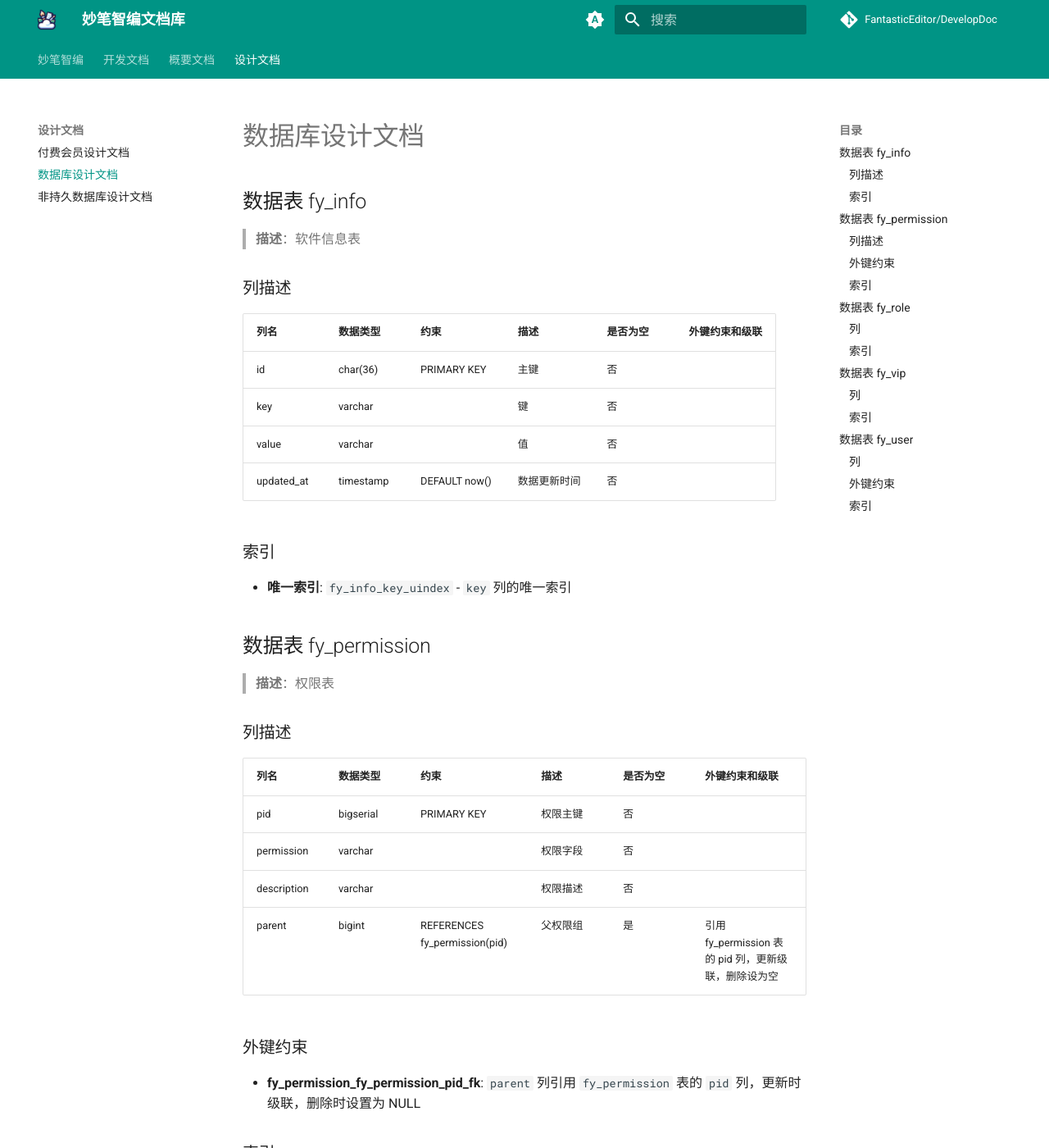
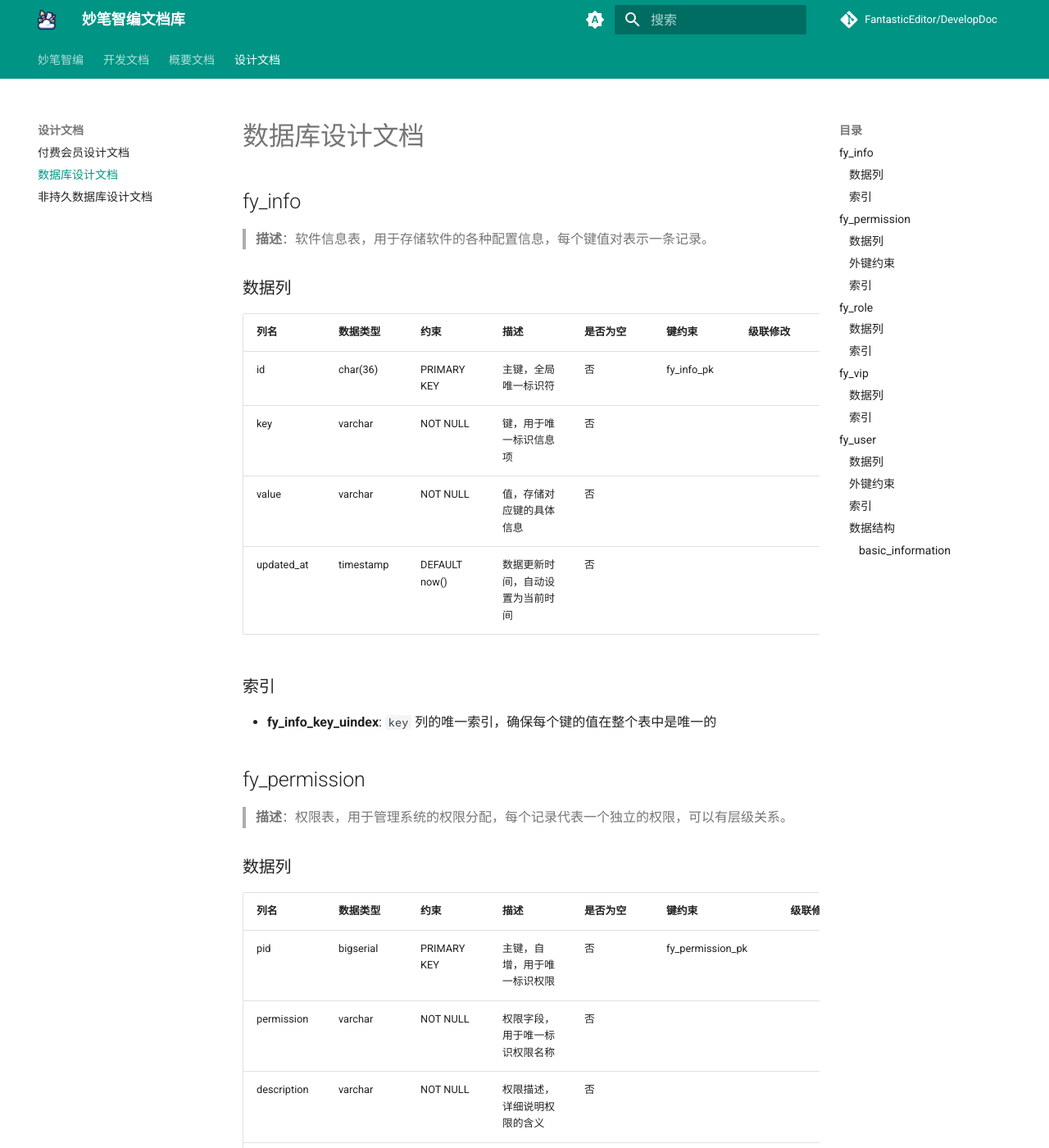
Before and after one commit to fantastic-editor/DevelopDoc, an MkDocs documentation site: the page built from docs/设计文档/数据库设计文档.md, in a window 1280 px wide and 1400 px high. Shown: the whole window at 82% size. Built offline with MkDocs 1.6.1 and Material for MkDocs 9.7.7, drawn with Linux system fonts in a browser that asks for light colours; comment, search, counter and statistics services are not loaded; some of the changed text lies outside the part shown.

Commit message:
更新数据库文档

````diff
--- a/docs/设计文档/数据库设计文档.md
+++ b/docs/设计文档/数据库设计文档.md
@@ -1,34 +1,34 @@
 # 数据库设计文档
 
-## 数据表 fy_info
+## fy_info
 
-> **描述**：软件信息表
+> **描述**：软件信息表，用于存储软件的各种配置信息，每个键值对表示一条记录。
 
-### 列描述
+### 数据列
 
-| 列名       | 数据类型  | 约束          | 描述         | 是否为空 | 外键约束和级联 |
-| ---------- | --------- | ------------- | ------------ | -------- | -------------- |
-| id         | char(36)  | PRIMARY KEY   | 主键         | 否       |                |
-| key        | varchar   |               | 键           | 否       |                |
-| value      | varchar   |               | 值           | 否       |                |
-| updated_at | timestamp | DEFAULT now() | 数据更新时间 | 否       |                |
+| 列名        | 数据类型        | 约束                    | 描述                            | 是否为空 | 键约束     | 级联修改 | 级联删除 |
+|-------------|--------------|-----------------|---------------------------------|----------|----------|----------|----------|
+| id           | char(36)     | PRIMARY KEY     | 主键，全局唯一标识符            | 否       | fy_info_pk |          |           |
+| key          | varchar      | NOT NULL        | 键，用于唯一标识信息项            | 否       |            |          |           |
+| value        | varchar      | NOT NULL        | 值，存储对应键的具体信息            | 否       |            |          |           |
+| updated_at  | timestamp    | DEFAULT now() | 数据更新时间，自动设置为当前时间 | 否       |            |          |           |
 
 ### 索引
 
-- **唯一索引**: `fy_info_key_uindex` - `key` 列的唯一索引
+- **fy_info_key_uindex**: `key` 列的唯一索引，确保每个键的值在整个表中是唯一的
 
-## 数据表 fy_permission
+## fy_permission
 
-> **描述**：权限表
+> **描述**：权限表，用于管理系统的权限分配，每个记录代表一个独立的权限，可以有层级关系。
 
-### 列描述
+### 数据列
 
-| 列名        | 数据类型  | 约束                          | 描述     | 是否为空 | 外键约束和级联                                       |
-| ----------- | --------- | ----------------------------- | -------- | -------- | ---------------------------------------------------- |
-| pid         | bigserial | PRIMARY KEY                   | 权限主键 | 否       |                                                      |
-| permission  | varchar   |                               | 权限字段 | 否       |                                                      |
-| description | varchar   |                               | 权限描述 | 否       |                                                      |
-| parent      | bigint    | REFERENCES fy_permission(pid) | 父权限组 | 是       | 引用 fy_permission 表的 pid 列，更新级联，删除设为空 |
+| 列名        | 数据类型        | 约束                    | 描述                            | 是否为空 | 键约束     | 级联修改 | 级联删除 |
+|-------------|--------------|-----------------|---------------------------------|----------|----------|----------|----------|
+| pid         | bigserial     | PRIMARY KEY     | 主键，自增，用于唯一标识权限     | 否       | fy_permission_pk |          |           |
+| permission  | varchar      | NOT NULL        | 权限字段，用于唯一标识权限名称      | 否       |            |          |           |
+| description | varchar      | NOT NULL        | 权限描述，详细说明权限的含义        | 否       |            |          |           |
+| parent      | bigint        | FOREIGN KEY     | 父权限，引用 pid 列，表示权限层级 | 是       | fy_permission_pid_fk | cascade | set_null |
 
 ### 外键约束
 
@@ -36,67 +36,67 @@
 
 ### 索引
 
-- **唯一索引**: `fy_permission_permission_uindex` - `permission` 列的唯一索引
+- **fy_permission_permission_uindex**: `permission` 列的唯一索引，确保每个权限名称在整个表中是唯一的
 
-## 数据表 fy_role
+## fy_role
 
-> **描述**：角色表
+> **描述**：角色表，用于管理系统的用户角色，每个角色有自己的名称和描述。
 
-### 列
+### 数据列
 
-| 列名         | 数据类型    | 约束           | 描述     | 是否为空 | 外键约束和级联 |
-| ------------ | ----------- | -------------- | -------- | -------- | -------------- |
-| ruuid        | varchar(32) | PRIMARY KEY    | 角色主键 | 否       |                |
-| name         | varchar(30) |                | 角色名字 | 否       |                |
-| display_name | varchar(30) |                | 展示名字 | 否       |                |
-| description  | varchar     |                | 角色描述 | 否       |                |
-| updated_at   | timestamp   | DEFAULT now(), | 更新时间 | 否       |                |
+| 列名        | 数据类型        | 约束                    | 描述                            | 是否为空 | 键约束     | 级联修改 | 级联删除 |
+|-------------|--------------|-----------------|---------------------------------|----------|----------|----------|----------|
+| ruuid        | varchar(32)   | PRIMARY KEY     | 主键，用于唯一标识角色           | 否       | fy_role_pk |          |           |
+| name         | varchar(30)   | NOT NULL        | 角色名字，用于区分不同的角色       | 否       |            |          |           |
+| display_name | varchar(30)   | NOT NULL        | 展示名字，用于用户界面的显示       | 否       |            |          |           |
+| description  | varchar      | NOT NULL        | 角色描述，详细说明角色的权限和功能 | 否       |            |          |           |
+| updated_at   | timestamp    | DEFAULT now() | 更新时间，自动设置为当前时间     | 否       |            |          |           |
 
 ### 索引
 
-- **唯一索引**: `fy_role_role_uindex` - `name` 列的唯一索引
+- **fy_role_role_uindex**: `name` 列的唯一索引，确保每个角色名称在整个表中是唯一的
 
-## 数据表 fy_vip
+## fy_vip
 
-> **描述**：付费会员表
+> **描述**：付费会员表，用于管理付费用户的不同会员等级。
 
-### 列
+### 数据列
 
-| 列名         | 数据类型    | 约束          | 描述             | 是否为空 | 外键约束和级联 |
-| ------------ | ----------- | ------------- | ---------------- | -------- | -------------- |
-| vuuid        | varchar(32) | PRIMARY KEY   | 会员 uuid 主键表 | 否       |                |
-| name         | varchar(30) |               | 会员字段         | 否       |                |
-| display_name | varchar(30) |               | 展示名字         | 否       |                |
-| description  | varchar     |               | 展示名字         | 否       |                |
-| updated_at   | timestamp   | DEFAULT now() | 更新时间         | 否       |                |
+| 列名        | 数据类型        | 约束                    | 描述                            | 是否为空 | 键约束     | 级联修改 | 级联删除 |
+|-------------|--------------|-----------------|---------------------------------|----------|----------|----------|----------|
+| vuuid        | varchar(32)   | PRIMARY KEY     | 主键，用于唯一标识会员           | 否       | fy_vip_pk |          |           |
+| name         | varchar(30)   | NOT NULL        | 会员名称，用于区分不同的会员等级   | 否       |            |          |           |
+| display_name | varchar(30)   | NOT NULL        | 展示名字，用于用户界面的显示       | 否       |            |          |           |
+| description  | varchar      | NOT NULL        | 会员描述，详细说明会员的权益和特点 | 否       |            |          |           |
+| updated_at   | timestamp    | DEFAULT now() | 更新时间，自动设置为当前时间     | 否       |            |          |           |
 
 ### 索引
 
-- **唯一索引**: `fy_vip_name_uindex` - `name` 列的唯一索引
+- **fy_vip_name_uindex**: `name` 列的唯一索引，确保每个会员名称在整个表中是唯一的
 
-## 数据表 fy_user
+## fy_user
 
-> **描述**：用户表
+> **描述**：用户表，存储用户的基本信息、联系信息、角色和付费会员状态。
 
-### 列
+### 数据列
 
-| 列名              | 数据类型     | 约束           | 描述           | 是否为空 | 外键约束和级联                                   |
-| ----------------- | ------------ | -------------- | -------------- | -------- | ------------------------------------------------ |
-| uuid              | varchar(32)  | PRIMARY KEY    | 用户主键       | 否       |                                                  |
-| username          | varchar(40)  |                | 用户名         | 否       |                                                  |
-| email             | varchar(100) |                | 邮箱           | 否       |                                                  |
-| phone             | varchar(11)  |                | 手机号码       | 否       |                                                  |
-| password          | varchar(60)  |                | 密码           | 否       |                                                  |
-| old_password      | varchar(60)  |                | 旧密码         | 是       |                                                  |
-| avatar            | varchar(64)  |                | 头像（非地址） | 是       |                                                  |
-| otp_auth          | varchar(32)  |                | 2FA-OTPAuth    | 否       |                                                  |
-| mail_verify       | boolean      | DEFAULT false, | 邮箱验证       | 否       |                                                  |
-| phone_verify      | boolean      | DEFAULT false, | 手机验证       | 否       |                                                  |
-| basic_information | json         |                | 基础信息       | 否       |                                                  |
-| role              | integer      |                | 用户角色       | 否       | 引用 fy_role 表的 ruuid 列，更新级联，删除设为空 |
-| vip               | varchar(32)  |                | 付费会员       | 是       | 引用 fy_vip 表的 vuuid 列，更新级联，删除设为空  |
-| created_at        | timestamp    | DEFAULT now(), | 创建时间       | 否       |                                                  |
-| updated_at        | timestamp    |                | 修改时间       | 是       |                                                  |
+| 列名              | 数据类型        | 约束                    | 描述                            | 是否为空 | 键约束     | 级联修改 | 级联删除 |
+|-------------|--------------|-----------------|---------------------------------|----------|----------|----------|----------|
+| uuid             | varchar(32)   | PRIMARY KEY     | 用户主键，用于唯一标识用户       | 否       | fy_user_pk |          |           |
+| username          | varchar(40)   | NOT NULL        | 用户名，用于登录和识别用户       | 否       |            |          |           |
+| email             | varchar(100) | NOT NULL        | 邮箱，用于用户联系和验证           | 否       |            |          |           |
+| phone             | varchar(11)    | NOT NULL        | 手机号码，用于用户联系和验证     | 否       |            |          |           |
+| password          | varchar(60)   | NOT NULL        | 密码，用于用户身份验证           | 否       |            |          |           |
+| old_password      | varchar(60)   |                | 旧密码，用于密码重置             | 是       |            |          |           |
+| avatar            | varchar(64)   |                | 头像（非地址），用户个人资料图片   | 是       |            |          |           |
+| otp_auth          | varchar(32)   | NOT NULL        | 2FA-OTPAuth，用于二次验证           | 否       |            |          |           |
+| mail_verify       | boolean       | DEFAULT false   | 邮箱验证状态，是否已验证           | 否       |            |          |           |
+| phone_verify      | boolean       | DEFAULT false   | 手机验证状态，是否已验证         | 否       |            |          |           |
+| basic_information | json         | NOT NULL        | 基础信息，可能包含用户扩展数据     | 否       |            |          |           |
+| role              | integer       | FOREIGN KEY   | 用户角色，引用 fy_role 表的 ruuid | 否       | fy_user_fy_role_ruuid_fk | cascade  | set_null  |
+| vip               | varchar(32)   | FOREIGN KEY    | 付费会员，引用 fy_vip 表的 vuuid | 是       | fy_user_fy_vip_vuuid_fk | cascade  | set_null   |
+| created_at        | timestamp    | DEFAULT now() | 创建时间，自动设置为当前时间     | 否       |            |          |           |
+| updated_at        | timestamp    |                | 修改时间，可能为空               | 是       |            |          |           |
 
 ### 外键约束
 
@@ -105,7 +105,19 @@
 
 ### 索引
 
-- **唯一索引**: `fy_user_email_uindex` - `email` 列的唯一索引
-- **唯一索引**: `fy_user_otp_auth_uindex` - `otp_auth` 列的唯一索引
-- **唯一索引**: `fy_user_phone_uindex` - `phone` 列的唯一索引
-- **唯一索引**: `fy_user_username_uindex` - `username` 列的唯一索引
+- **fy_user_email_uindex**: `email` 列的唯一索引
+- **fy_user_otp_auth_uindex**: `otp_auth` 列的唯一索引
+- **fy_user_phone_uindex**: `phone` 列的唯一索引
+- **fy_user_username_uindex**: `username` 列的唯一索引
+
+### 数据结构
+
+#### basic_information
+
+```json
+{
+    userQQ: "1144939537",
+    userWechat: "xiao_lfeng",
+    [等待完善]......
+}
+```
````
